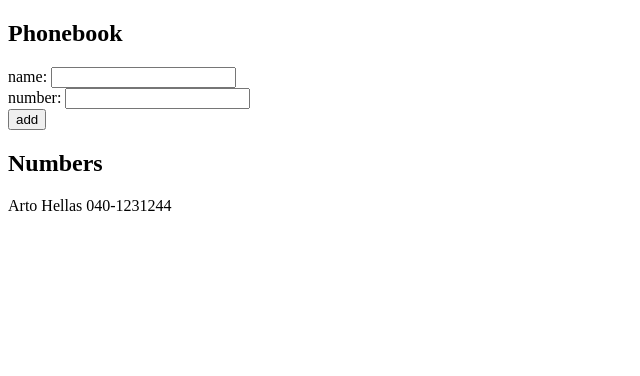
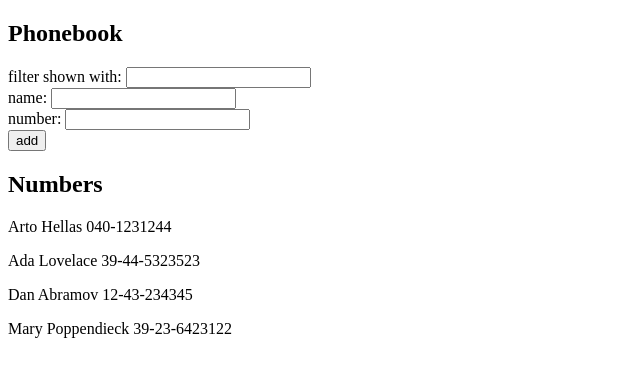
Before and after one commit to ljunjoel/Full-Stack, a React (Create React App) app in the folder Viikko2/puhelinluettelo/: page / in a window 1280 px wide. Shown: the top 376 px of the page, without its empty margins (0-640 px from the left). Built offline with nearby package versions, Linux system fonts and the light colour scheme.

Commit message:
2.9 in case of go boom

```diff
--- a/Viikko2/puhelinluettelo/src/App.js
+++ b/Viikko2/puhelinluettelo/src/App.js
@@ -2,32 +2,36 @@
 
 const App = () => {
   const [ persons, setPersons] = useState([
-    { name: 'Arto Hellas', number: '040-1231244' }
+    { name: 'Arto Hellas', number: '040-1231244' },
+    { name: 'Ada Lovelace', number: '39-44-5323523' },
+    { name: 'Dan Abramov', number: '12-43-234345' },
+    { name: 'Mary Poppendieck', number: '39-23-6423122' }
   ])
   const [ newName, setNewName ] = useState('')
   const [ newNumber, setNewNumber ] = useState('')
+  const [ newFilter, setNewFilter] = useState('')
+  const [ showAll, setShowAll ] = useState(true)
+  const names = persons.map(person => person.name)
 
   const addPerson = (event) => {
     event.preventDefault()
-    const names = persons.map(person => person.name)
     console.log(names)
     if (names.includes(newName)) {
-      console.log('Menee if:iin')
       window.alert(`${newName} is already added to phonebook`)
       setNewName('')
       setNewNumber('')
     } else {
-      console.log('Menee elseen')
       const personObject = {
       name: newName,
       number: newNumber
       }
-
-      setPersons(persons.concat(personObject))
-      setNewName('')
-      setNewNumber('')
+        setPersons(persons.concat(personObject))
+        setNewName('')
+        setNewNumber('')
     }
   }
+
+  const filteredPersons = persons.filter(person => person.name.toLowerCase().includes(newFilter.toLowerCase()))
 
   const handleNameChange = (event) => {
     console.log(event.target.value)
@@ -39,9 +43,19 @@
     setNewNumber(event.target.value)
   }
 
+  const handleFilterChange = (event) => {
+    console.log(event.target.value)
+    setNewFilter(event.target.value)
+  }
+
   return (
     <div>
       <h2>Phonebook</h2>
+      <div>
+        filter shown with: <input
+        value = {newFilter}
+        onChange = {handleFilterChange} />
+      </div>
       <form onSubmit = {addPerson}>
         <div>
           name: <input
@@ -58,7 +72,7 @@
         </div>
       </form>
       <h2>Numbers</h2>
-        {persons.map(person =>
+        {filteredPersons.map(person =>
         <p key={person.name} >
           {person.name} {person.number}
         </p>)}
--- /dev/null
+++ b/Viikko2/puhelinluettelo/src/components/PersonForm.js
@@ -0,0 +1 @@
+import React from 'react'
```
